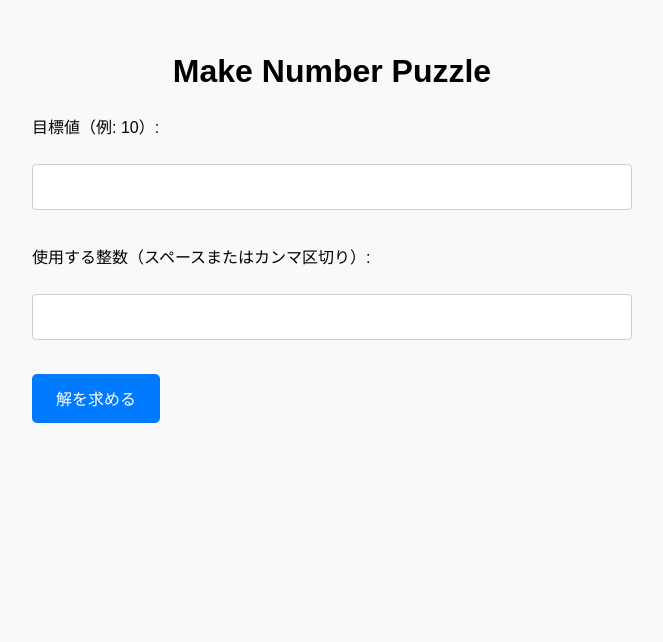
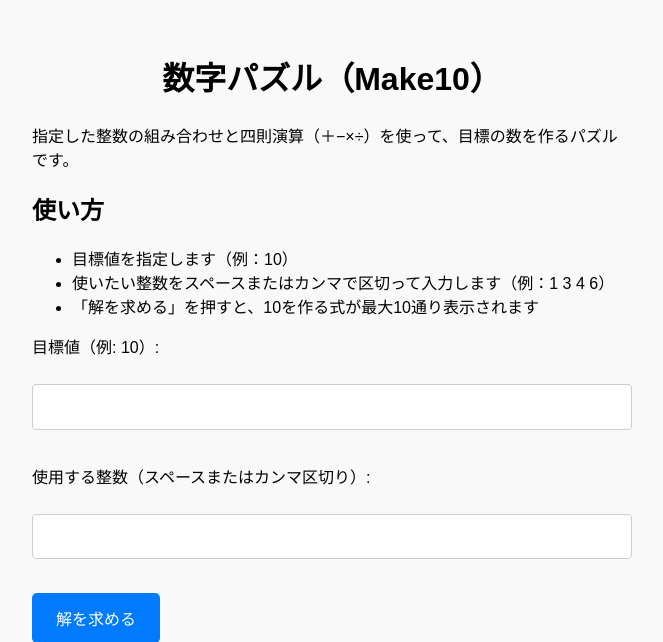
Before and after one commit to meak-c/make10_app, a Flask app: page / in a window 1280 px wide. Shown: the top 642 px of the page, without its empty margins (308-971 px from the left). Run offline with Flask 3, Linux system fonts and the light colour scheme.

Commit message:
add messages

```diff
--- a/app.py
+++ b/app.py
@@ -12,6 +12,7 @@ def index():
     error = None
     target = ''
     numbers_raw = ''
+
     if request.method == 'POST':
         target = request.form['target']
         numbers_raw = request.form['numbers']
@@ -22,8 +23,11 @@ def index():
                 error = "2つ以上の数値を入力してください。"
             else:
                 results = solve(target_val, numbers)
+                if not results:
+                    error = "条件を満たす式は見つかりませんでした。"
         except ValueError:
             error = "入力が正しくありません。"
+
     return render_template('index.html',
                            results=results,
                            error=error,
--- a/templates/index.html
+++ b/templates/index.html
@@ -1,15 +1,25 @@
 <!DOCTYPE html>
-<html>
+<html lang="ja">
 
 <head>
     <meta charset="UTF-8">
     <meta name="viewport" content="width=device-width, initial-scale=1.0">
-    <title>Make Number Puzzle</title>
+    <title>数字パズル（Make10）</title>
     <link rel="stylesheet" href="{{ url_for('static', filename='style.css') }}">
 </head>
 
 <body>
-    <h1>Make Number Puzzle</h1>
+    <h1>数字パズル（Make10）</h1>
+
+    <p>指定した整数の組み合わせと四則演算（＋−×÷）を使って、目標の数を作るパズルです。</p>
+
+    <h2>使い方</h2>
+    <ul>
+        <li>目標値を指定します（例：10）</li>
+        <li>使いたい整数をスペースまたはカンマで区切って入力します（例：1 3 4 6）</li>
+        <li>「解を求める」を押すと、10を作る式が最大10通り表示されます</li>
+    </ul>
+
     <form method="POST">
         <label>目標値（例: 10）:</label><br>
         <input type="text" name="target" required value="{{ target|default('') }}"><br><br>
```
